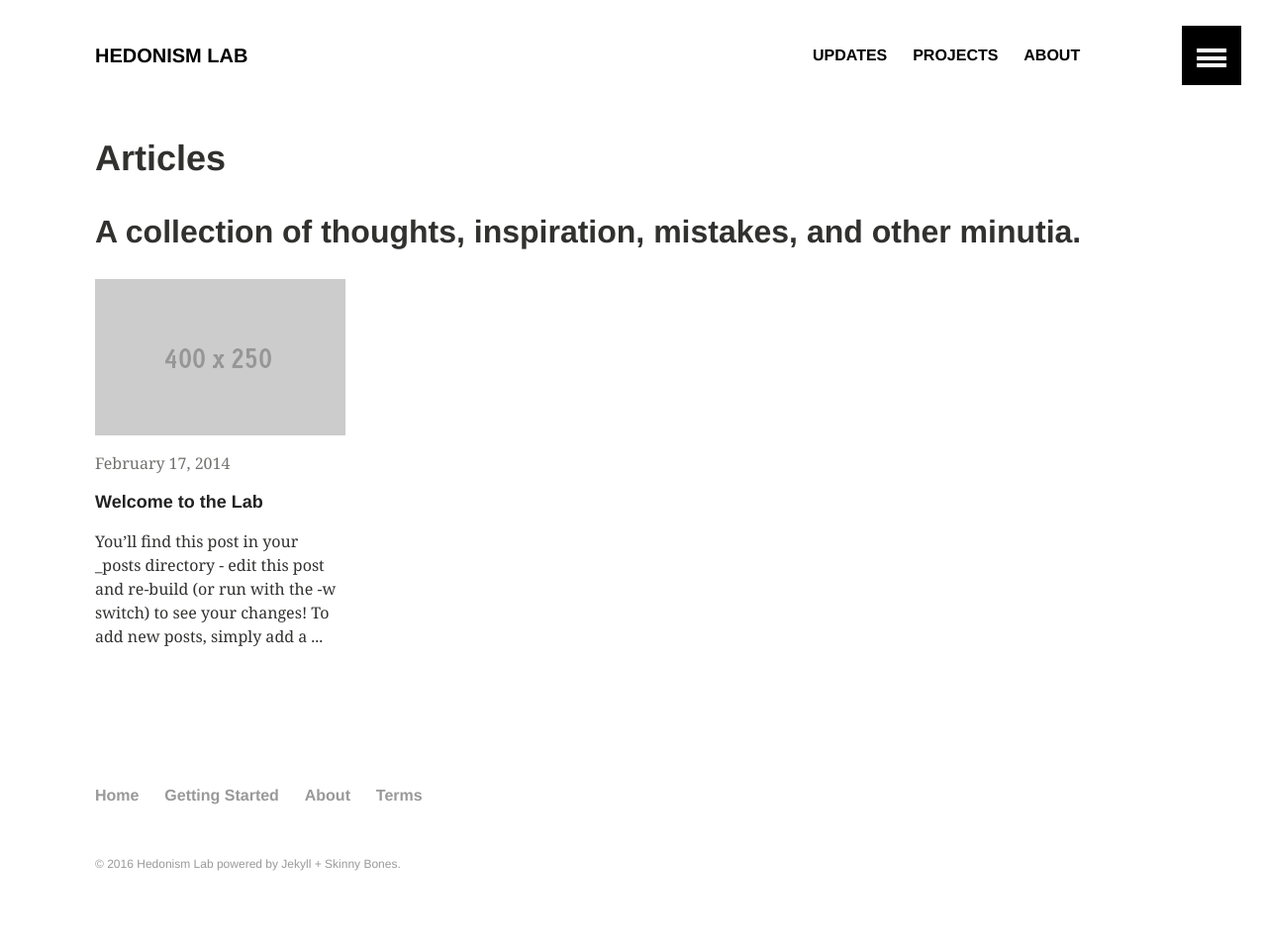
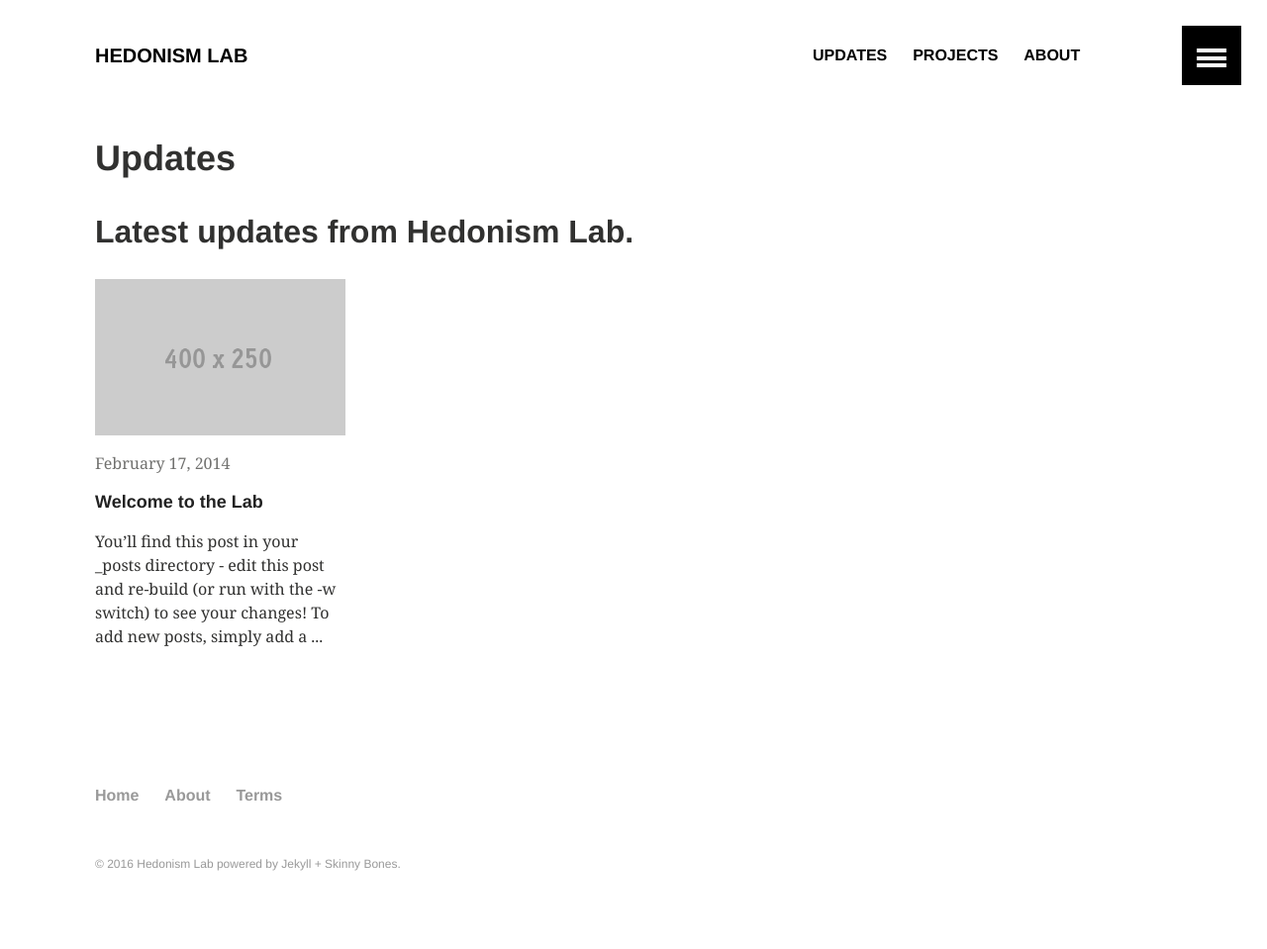
Before and after one commit to hedonismlab/hedonismlab.com, a Jekyll site: the page built from updates/index.md, in a window 1280 px wide. Shown: the whole page at 99% size. Built offline with Jekyll 4.4.1, drawn with Linux system fonts in a browser that asks for light colours.

Commit message:
Fix some nav issues

```diff
--- a/_config.yml
+++ b/_config.yml
@@ -35,4 +35,4 @@ owner:
   disqus-shortname:
 
 
-exclude: ["lib", "config.rb", ".sass-cache", "Capfile", "config", "log", "Rakefile", "Rakefile.rb", "tmp", "*.sublime-project", "*.sublime-workspace", "Gemfile", "Gemfile.lock", "README.md", "LICENSE", "node_modules", "Gruntfile.js", "package.json"]
+exclude: ["lib", "config.rb", ".sass-cache", "Capfile", "config", "log", "Rakefile", "Rakefile.rb", "tmp", "*.sublime-project", "*.sublime-workspace", "Gemfile", "Gemfile.lock", "README.md", "LICENSE", "node_modules", "Gruntfile.js", "package.json", "docs"]
--- a/_data/footer.yml
+++ b/_data/footer.yml
@@ -2,9 +2,6 @@
 
 - title: Home
   url: /
-
-- title: Getting Started
-  url: /getting-started/
 
 - title: About
   url: /about/
--- a/articles/index.md
+++ b/updates/index.md
@@ -1,9 +1,9 @@
 ---
 layout: archive
-title: "Articles"
+title: "Updates"
 date: 2014-05-30T11:39:03-04:00
 modified:
-excerpt: "A collection of thoughts, inspiration, mistakes, and other minutia."
+excerpt: "Latest updates from Hedonism Lab."
 tags: []
 image:
   feature:
@@ -11,7 +11,7 @@ image:
 ---
 
 <div class="tiles">
-{% for post in site.categories.articles %}
+{% for post in site.categories.updates %}
   {% include post-grid.html %}
 {% endfor %}
 </div><!-- /.tiles -->
```
Also changed, not shown: _posts/projects/2014-02-03-sample-media-page.md (deleted, +0 -23 lines), _posts/projects/2016-02-02-smell-stories.md (renamed from _posts/projects/2014-05-10-another-sample-media-page.md, +5 -5 lines), _posts/projects/2016-02-03-slipbath.md (added, +17 -0 lines), _posts/updates/2014-02-17-welcome-to-jekyll.md (renamed from _posts/articles/2014-02-17-welcome-to-jekyll.md, +1 -1 lines), media/index.md (deleted, +0 -17 lines), projects/index.md (added, +16 -0 lines), _layouts/projects.html (renamed from _layouts/media.html).
